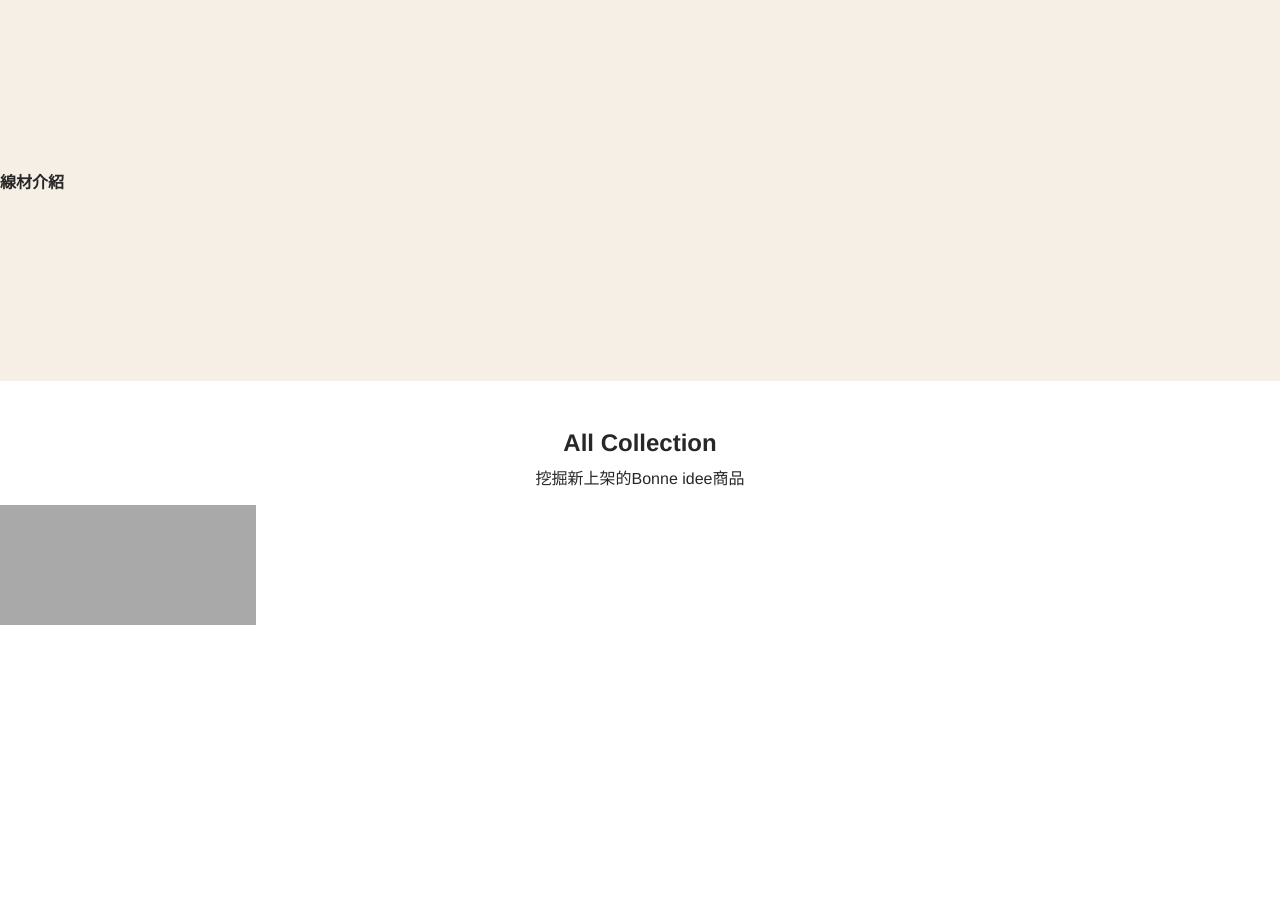
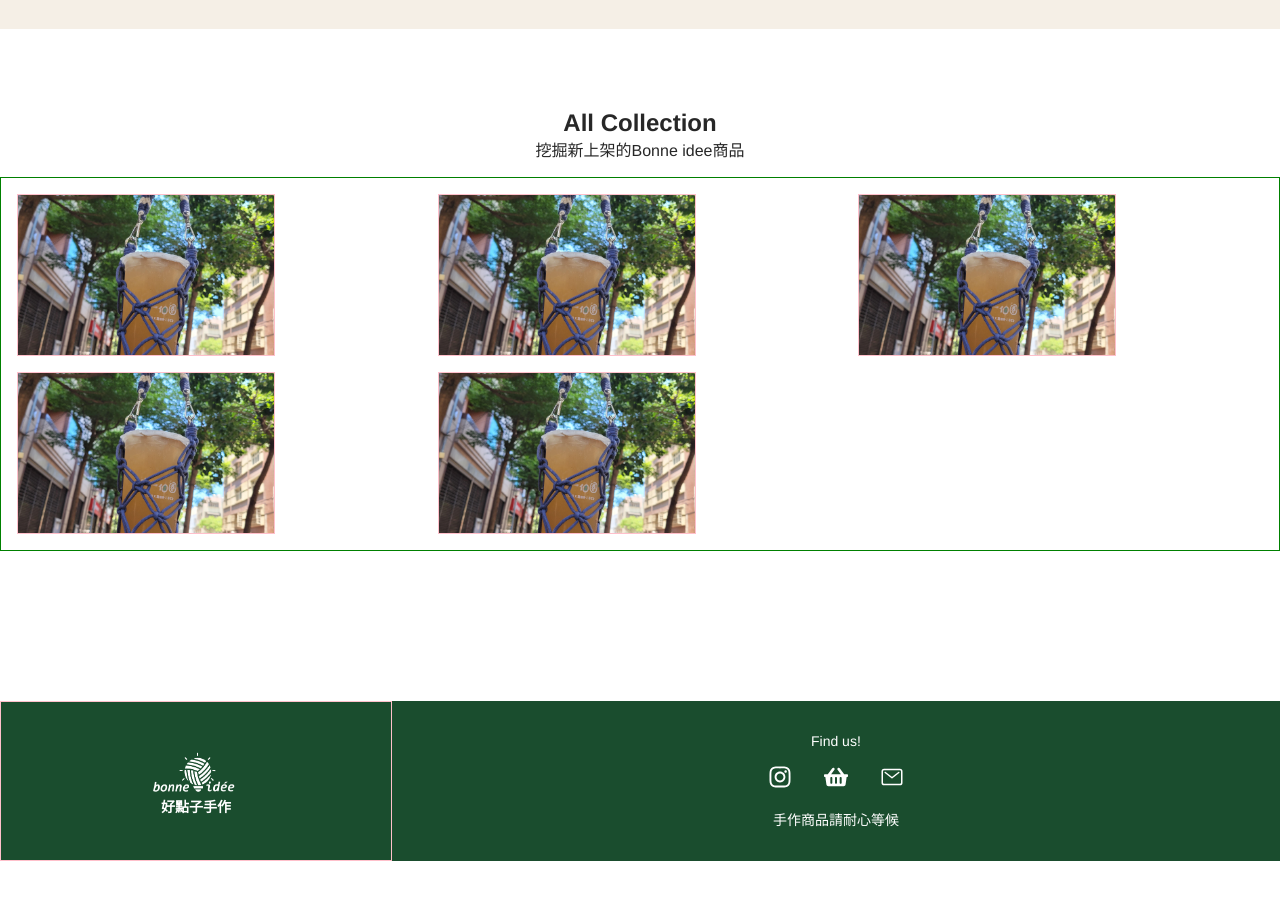
Before and after one commit to mikachou90/bonneidee-online-shop, a React (Vite) app: page / in a window 1280 px wide. Shown: the part 1011-1910 px from the top of the page. After the commit the page ends 1872 px from the top, so only its background shows below. Built offline with nearby package versions, Linux system fonts and the light colour scheme.

Commit message:
add all product section and footer

```diff
--- a/src/App.jsx
+++ b/src/App.jsx
@@ -1,4 +1,5 @@
 import Header from "./components/Header";
+import Footer from "./components/Footer";
 import MainPage from "./pages/MainPage";
 import "./App.scss";
 
@@ -7,6 +8,7 @@ function App() {
     <>
       <Header />
       <MainPage />
+      <Footer />
     </>
   );
 }
--- /dev/null
+++ b/src/components/Footer.jsx
@@ -0,0 +1,34 @@
+import "../styles/footer.scss";
+import { FaInstagram } from "react-icons/fa";
+import { FaShoppingBasket } from "react-icons/fa";
+import { IoMailOutline } from "react-icons/io5";
+
+export default function Footer() {
+  return (
+    <footer>
+      <div className="logoWrapper">
+        <img src="/src/assets/logo.png" alt="logo"></img>
+        <p>好點子手作</p>
+      </div>
+      <div className="linkWrapper">
+        <p>Find us!</p>
+        <div className="link">
+          <ul>
+            <a href="#">
+              <FaInstagram className="icon" />
+            </a>
+            <a href="#">
+              <FaShoppingBasket className="icon" />
+            </a>
+            <a href="#">
+              <IoMailOutline className="icon" />
+            </a>
+          </ul>
+        </div>
+        <div className="noti">
+          <p>手作商品請耐心等候</p>
+        </div>
+      </div>
+    </footer>
+  );
+}
--- a/src/components/Header.jsx
+++ b/src/components/Header.jsx
@@ -74,6 +74,9 @@ export default function Header() {
               <li>商品一覽</li>
             </a>
             <a href="">
+              <li>訂購流程</li>
+            </a>
+            <a href="">
               <li>登入/註冊</li>
             </a>
             <a href="">
--- a/src/components/ProductCard.jsx
+++ b/src/components/ProductCard.jsx
@@ -2,7 +2,14 @@ import "../styles/productCard.scss";
 export default function ProductCard() {
   return (
     <>
-      <div className="productCardWrapper"></div>
+      <div className="productCardWrapper">
+        <div className="imgWrapper">
+          <img
+            src="/src/assets/pictures/bottleHolder1.jpg"
+            alt="product photo"
+          />
+        </div>
+      </div>
     </>
   );
 }
--- a/src/pages/MainPage.jsx
+++ b/src/pages/MainPage.jsx
@@ -18,7 +18,7 @@ export default function MainPage() {
       </section>
 
       <section id="introSection">
-        <div className="about">
+        <div className="aboutMacrame">
           <div className="titleWrapper">
             <h2>About macrame</h2>
             <p>手工編織介紹</p>
@@ -27,12 +27,6 @@ export default function MainPage() {
             <IntroCard />
             <IntroCard />
             <IntroCard />
-          </div>
-        </div>
-
-        <div className="introCord">
-          <div className="">
-            <h2>線材介紹</h2>
           </div>
         </div>
       </section>
@@ -44,6 +38,10 @@ export default function MainPage() {
         </div>
         <div className="displayProduct">
           <ProductCard />
+          <ProductCard />
+          <ProductCard />
+          <ProductCard />
+          <ProductCard />
         </div>
       </section>
     </>
--- /dev/null
+++ b/src/styles/footer.scss
@@ -0,0 +1,75 @@
+$font-style: Helvetica, sans-serif;
+$primary-color: #1A4D2E;
+$secondary-color: #F5EFE6;
+$third-color: #E8DFCA;
+$fourth-color: #4F6F52;
+$font-color: #272727;
+$font-size-sm: 0.875rem;
+$font-size-md: 1rem;
+
+footer {
+  background-color:$primary-color;
+  width: 100%;
+  height: 20vh;
+  display: flex;
+
+}
+
+.logoWrapper {
+  border:1px solid pink;
+  width: 30%;
+  padding: 0.5rem;
+  display: flex;
+  flex-direction: column;
+  justify-content: center;
+  align-items: center;
+
+  img {
+    width: 20vw;
+  }
+
+  p{
+    color: white;
+    font-weight: 700;
+    font-size: $font-size-sm;
+  }
+}
+
+.linkWrapper {
+  padding: 0.5rem;
+  width: 70%;
+  display: flex;
+  flex-direction: column;
+  justify-content: center;
+  align-items: center;
+
+  p {
+    color: white;
+    font-size:$font-size-sm;
+    margin: 1rem 0;
+  }
+}
+
+.icon {
+  color: white;
+  font-size: 1.5rem;
+  margin: 0 1rem;
+}
+
+.noti {
+  padding:0 0.5rem;
+}
+
+@media screen and (min-width: 1028px){
+
+  footer {
+    max-height: 25vh;
+  }
+
+  .logoWrapper {
+      img {
+        max-width: 8vw;
+      }
+
+    }
+}
--- a/src/styles/mainPage.scss
+++ b/src/styles/mainPage.scss
@@ -43,14 +43,10 @@ $font-size-md: 1rem;
 
 #introSection {
   width: 100%;
-  height: 100vh;
-  margin-top: 2rem;
+  max-height: 60vh;
   background-color: $secondary-color;
 }
 
-.about {
-  margin-bottom: 5rem;
-}
 
 .introWrapper {
   display: flex;
@@ -67,14 +63,30 @@ $font-size-md: 1rem;
 
    h2 {
      font-size: 1.5rem;
-     margin: 1rem 0 0.5rem 0;
+     margin-top: 3rem;
    }
  }
 
 #allProducts {
   width: 100%;
-  height: 100vh;
+  height: 80vh;
   margin-top: 2rem;
+}
+
+.displayProduct {
+  border:1px solid green;
+  padding: 1rem;
+  display: grid;
+  grid-template-columns: repeat(2, 1fr);
+}
+
+@media screen and (min-width: 768px){
+.displayProduct {
+
+    grid-template-columns: repeat(3, 1fr);
+    grid-gap: 1rem;
+  }
+
 }
 
 @media screen and (min-width: 1028px){
--- a/src/styles/productCard.scss
+++ b/src/styles/productCard.scss
@@ -1,13 +1,27 @@
 .productCardWrapper {
-  background-color: darkgray;
+  border: 1px solid pink;
   width: 20vw;
-  height: 15vh;
+  height: 20vh;
+}
 
-  display: grid;
-  grid-template-rows: 1fr 1fr;
+.imgWrapper {
+  width: 100%;
+  height: 100%;
+  img {
+  width: 100%;
+  height: 100%;
+  object-fit: cover;
+}
 }
 
 
-@media screen and (min-width: 1028px){
+
+
+@media screen and (min-width: 778px){
+  .productCardWrapper {
+
+    }
 
 }
+
+@media screen and (min-width: 1028px) {}
```
Also changed, not shown: src/assets/logo2.png (added), 1 other file (tests, documents, lock files or other folders).
